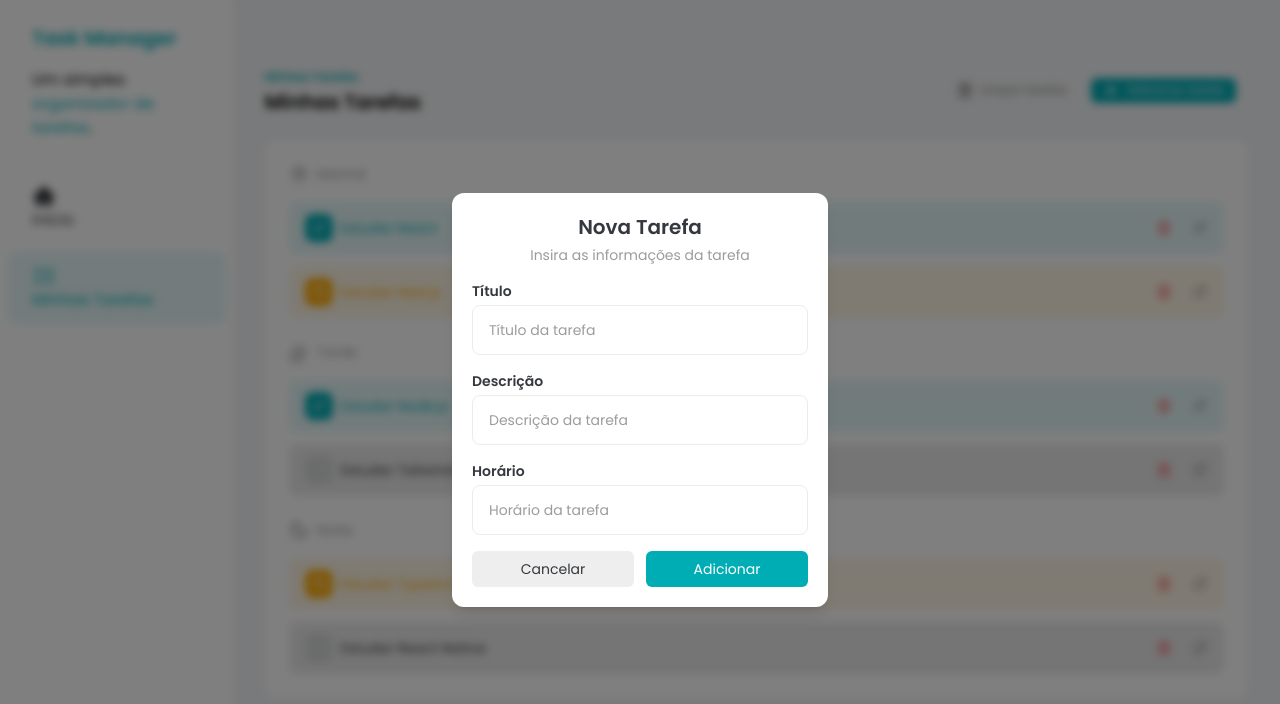
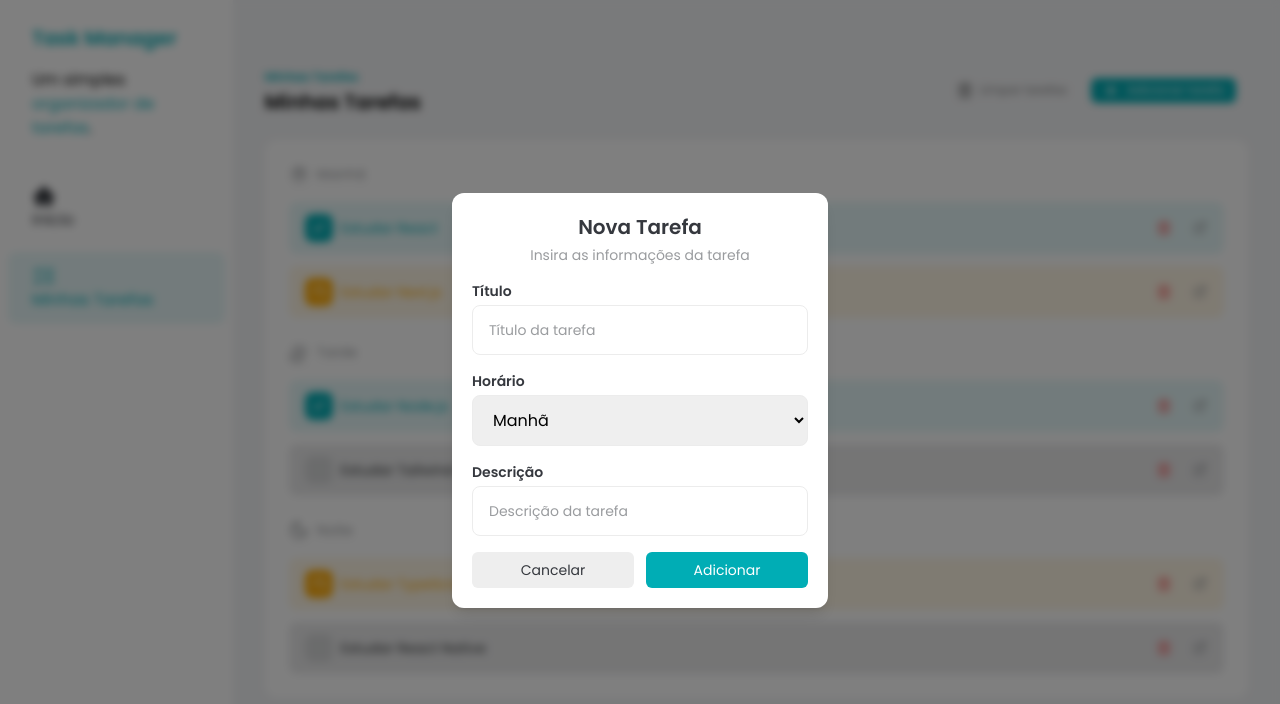
Before and after one commit to Kadockh/task-manager, a React (Vite) app: page / in a window 1280 px wide. Both pictures are taken after a click on the button "Adicionar tarefa". Shown: the top 704 px of the page. Built offline with nearby package versions, Linux system fonts and the light colour scheme.

Commit message:
fead: add InputLabel component

```diff
--- a/src/_components/AddTaskDialog.jsx
+++ b/src/_components/AddTaskDialog.jsx
@@ -6,6 +6,7 @@
 
 import Button from "./Button"
 import Input from "./Input"
+import InputLabel from "./InputLabel"
 
 const AddTaskDialog = ({ isOpen, handleClose }) => {
   const nodeRef = useRef()
@@ -38,15 +39,21 @@
                   label="Título"
                   placeholder="Título da tarefa"
                 />
+
+                <div className="flex flex-col space-y-1 text-left">
+                  <InputLabel htmlFor="time">Horário</InputLabel>
+
+                  <select className="rounded-lg border border-solid border-[#ECECEC] px-4 py-3 outline-[#00aDB5] placeholder:text-sm placeholder:text-[#9a9c9f]">
+                    <option value="morning">Manhã</option>
+                    <option value="afternoon">Tarde</option>
+                    <option value="evening">Noite</option>
+                  </select>
+                </div>
+
                 <Input
                   id="description"
                   label="Descrição"
                   placeholder="Descrição da tarefa"
-                />
-                <Input
-                  id="time"
-                  label="Horário"
-                  placeholder="Horário da tarefa"
                 />
                 <div className="flex gap-3">
                   <Button
--- a/src/_components/Input.jsx
+++ b/src/_components/Input.jsx
@@ -1,9 +1,9 @@
+import InputLabel from "./InputLabel"
+
 const Input = ({ label, ...rest }) => {
   return (
     <div className="flex flex-col space-y-1 text-left">
-      <label className="text-sm font-semibold text-[#35383e]" htmlFor={rest.id}>
-        {label}
-      </label>
+      <InputLabel htmlFor={rest.id}>{label}</InputLabel>
       <input
         className="rounded-lg border border-solid border-[#ECECEC] px-4 py-3 outline-[#00aDB5] placeholder:text-sm placeholder:text-[#9a9c9f]"
         {...rest}
--- /dev/null
+++ b/src/_components/InputLabel.jsx
@@ -0,0 +1,9 @@
+const InputLabel = ({ children, ...rest }) => {
+  return (
+    <label className="text-sm font-semibold text-[#35383e]" {...rest}>
+      {children}
+    </label>
+  )
+}
+
+export default InputLabel
```
